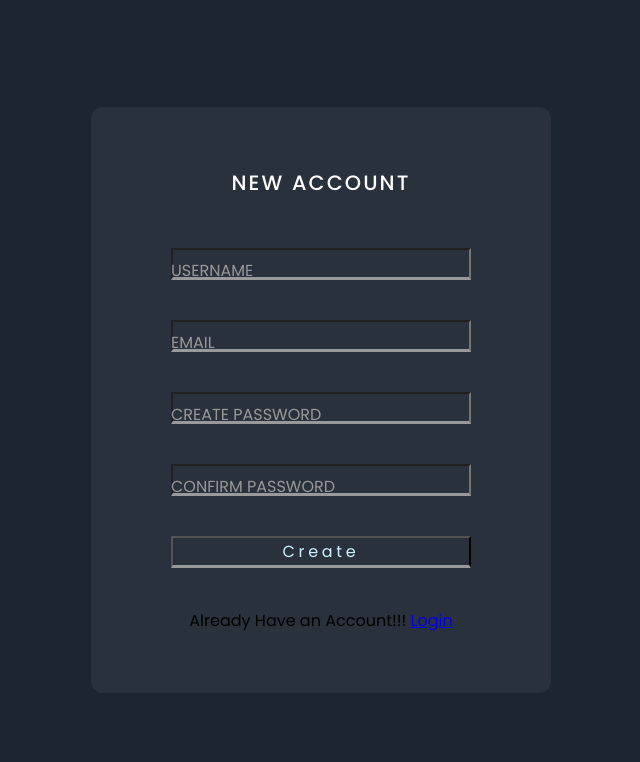
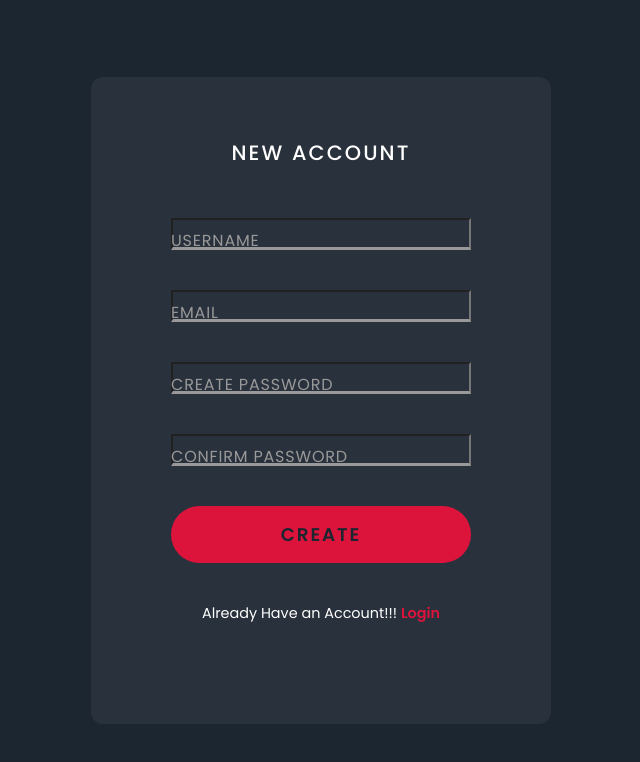
Before and after one commit to MatthewJesseThomas/regiater-form, a website: page AnimatedRegisterForm/index.html in a window 1280 px wide. Shown: the whole page, without its empty margins (319-959 px from the left). Drawn offline with Linux system fonts and the light colour scheme; some packages are replaced by stand-ins of ours; a script that the page names is missing.

```diff
--- a/AnimatedRegisterForm/index.html
+++ b/AnimatedRegisterForm/index.html
@@ -8,7 +8,7 @@
     <title>Register</title>
 </head>
 <body>
-    <form>
+    <form id="registerForm">
         <h2>New Account</h2>
         <div class="inputBox">
             <input type="text" required>
@@ -20,17 +20,44 @@
         </div>
         <div class="inputBox">
             <input type="password" required>
-            <label>Create Password</label>
+            <label>Create &nbsp; Password</label>
         </div>
         <div class="inputBox">
             <input type="password" required>
-            <label>Confirm Password</label>
+            <label>Confirm &nbsp; Password</label>
         </div>
         <div class="inputBox">
             <input type="submit" value="Create">
         </div>
         <p>Already Have an Account!!! <a href="./pages/login.html">Login</a></p>
     </form>
+    <script src="https://cdn.jsdelivr.net/npm/sweetalert2@11"></script>
+    <script>
+        document.addEventListener('DOMContentLoaded', () => {
+            const labels = document.querySelectorAll('label');
+            labels.forEach((label) => {
+                label.innerHTML = label.innerText
+                    .split('')
+                    .map((letter, i) => `<span style="transition-delay: ${i * 50}ms">${letter}</span>`)
+                    .join('');
+            });
+
+            const form = document.getElementById('registerForm');
+            form.addEventListener('submit', (event) => {
+                event.preventDefault();
+                const inputs = form.querySelectorAll('input');
+                const values = Array.from(inputs).map((input) => input.value);
+                console.log(values);
+
+                Swal.fire({
+                    title: 'Congrats',
+                    text: 'Data Successfully Logged',
+                    icon: 'success',
+                    confirmButtonText: 'OK'
+                });
+            });
+        });
+    </script>
+    <script src="./js/main.js"></script>
 </body>
-<script src="./js/main.js"></script>
 </html>
--- a/AnimatedRegisterForm/js/main.js
+++ b/AnimatedRegisterForm/js/main.js
@@ -1 +1,16 @@
-let thi = null;
+// document.addEventListener('DOMContentLoaded', () => {
+//     const form = document.getElementById('registerForm');
+//     form.addEventListener('submit', (event) => {
+//         event.preventDefault();
+//         const inputs = form.querySelectorAll('input');
+//         const values = Array.from(inputs).map((input) => input.value);
+//         console.log(values);
+
+//         Swal.fire({
+//             title: 'Congrats',
+//             text: 'Data Successfully Logged',
+//             icon: 'success',
+//             confirmButtonText: 'OK'
+//         });
+//     });
+// });
--- a/AnimatedRegisterForm/styles/style.css
+++ b/AnimatedRegisterForm/styles/style.css
@@ -56,4 +56,46 @@
     color: #999;
     text-transform: uppercase;
 }
-.inputBox inpu
+.inputBox label span{
+    position: relative;
+    display: inline-flex;
+    letter-spacing: 0.05em;
+    transition: 0.2s ease-in-out;
+}
+.inputBox input:focus ~ label span,
+.inputBox input:valid ~ label span{
+    color: var(--clr);
+    letter-spacing: 0.15em;
+    transform: translateY(-25px);
+}
+.inputBox input:focus,
+.inputBox input:valid{
+    border-bottom: 2px solid var(--clr);
+}
+.inputBox input[type="submit"]{
+    background: var(--clr);
+    border: none;
+    padding: 15px;
+    border-radius: 50px;
+    color: #1c2630;
+    font-weight: 600;
+    font-size: 1.15em;
+    text-transform: uppercase;
+    letter-spacing: 0.1em;
+    cursor: pointer;
+    transition: 0.5s;
+}
+.inputBox input[type="submit"]:hover{
+    letter-spacing: 0.35em;
+    scale: 1.05;
+}
+form p{
+    color: #fff;
+    font-size: 0.9em;
+    margin-bottom: 40px;
+}
+form p a{
+    color: var(--clr);
+    font-weight: 600;
+    text-decoration: none;
+}
```
